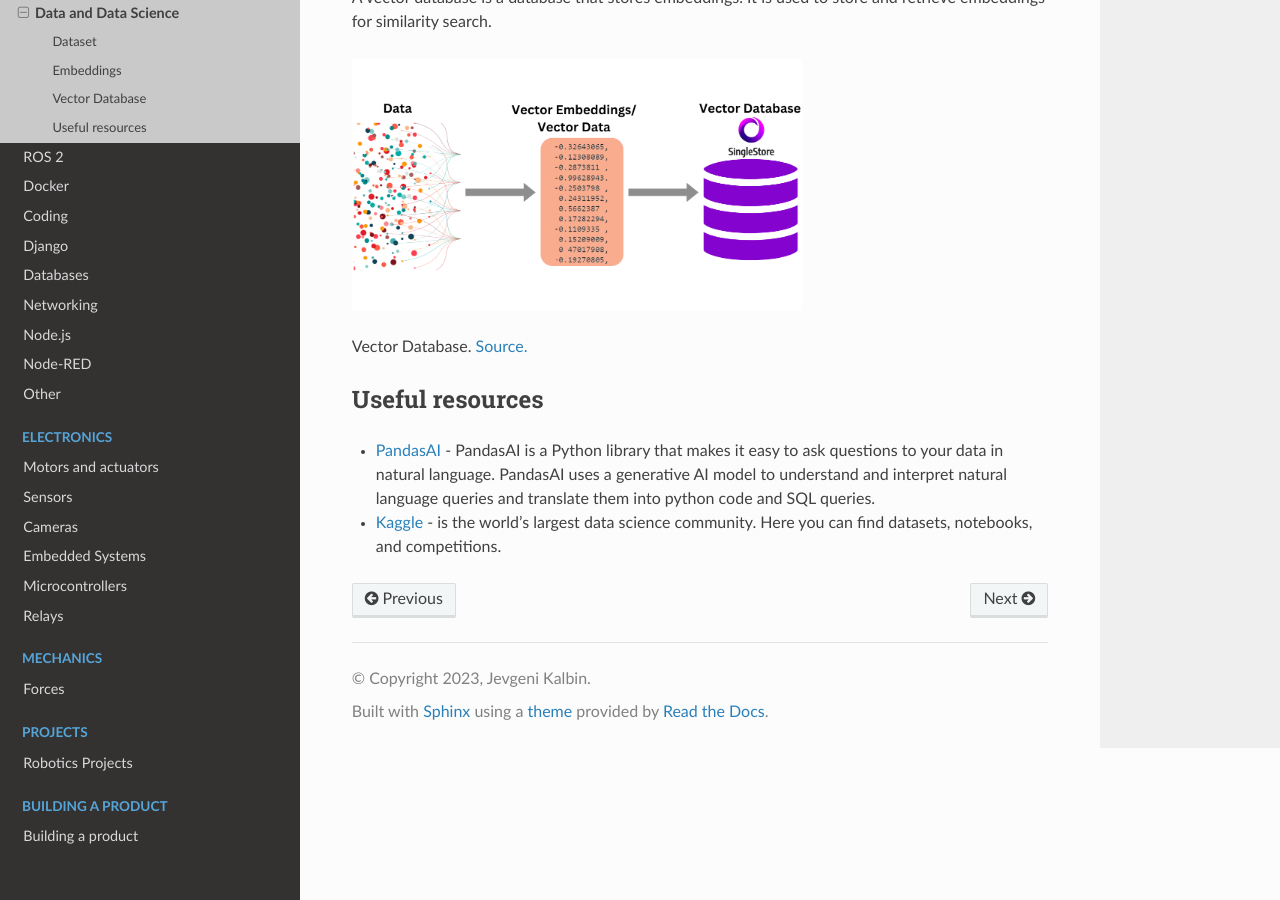
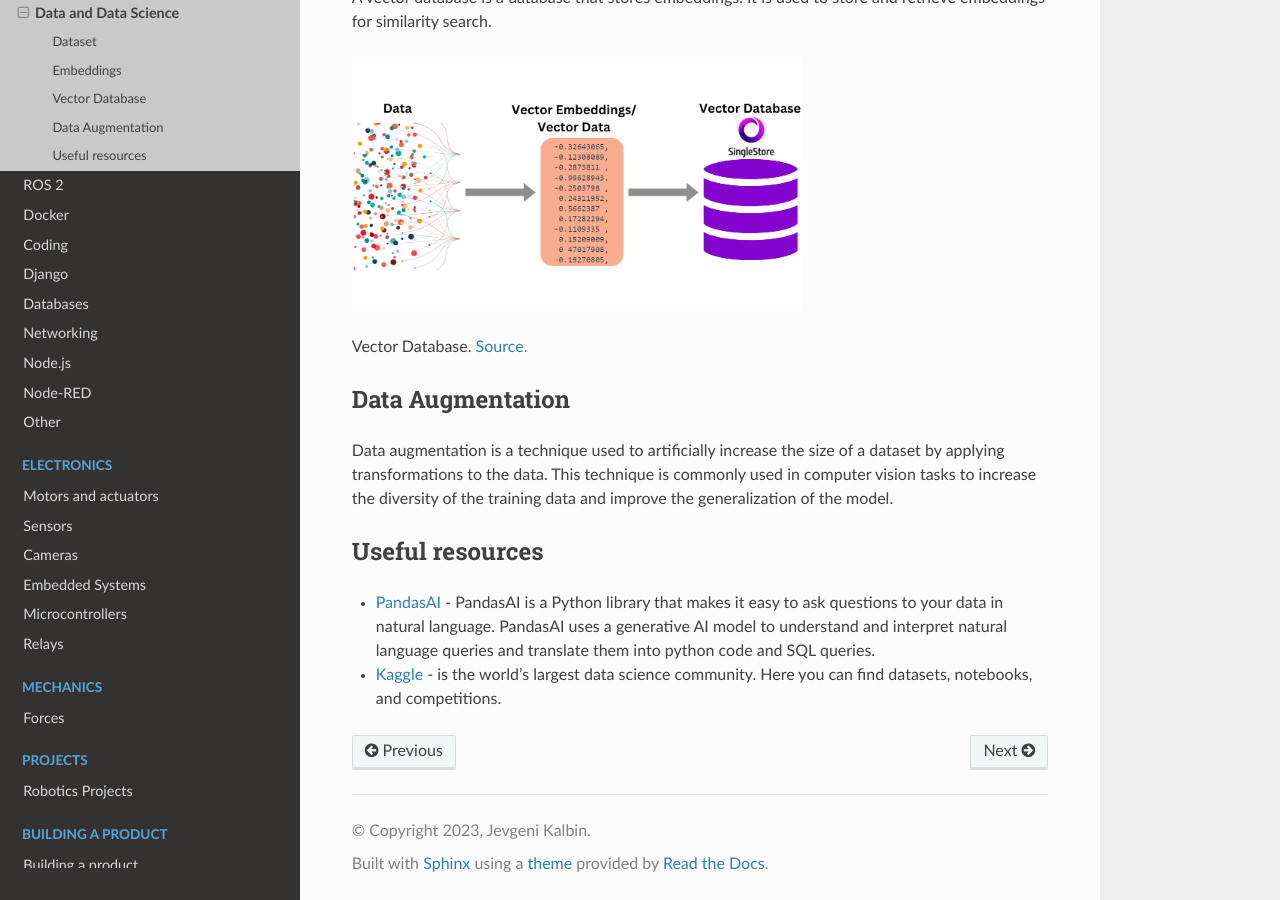
Before and after one commit to jevgenik/manuals, a Sphinx documentation site: the page built from source/files/software/ai/data_and_data_science.rst, in a window 1280 px wide and 900 px high, scrolled down 1661 px. Built offline with Sphinx 7.4.7 and the Read the Docs theme 2.0.0, drawn with Linux system fonts in a browser that asks for light colours; pages that are not in the unit, such as notebooks, are missing from menus.

Commit message:
data augmemntation

```diff
--- a/source/files/software/ai/data_and_data_science.rst
+++ b/source/files/software/ai/data_and_data_science.rst
@@ -49,6 +49,7 @@ For creating embeddings, we can use pre-trained models like Word2Vec, GloVe, Fas
 These models take in text data and output embeddings for each word in the text.
 For images we can use pre-trained models like ResNet, VGG, etc. These models take in images and output embeddings for each image.
 
+
 Vector Database
 ===============
 A vector database is a database that stores embeddings. It is used to store and retrieve embeddings for similarity search.
@@ -60,6 +61,12 @@ A vector database is a database that stores embeddings. It is used to store and
 Vector Database. `Source. <https://www.linkedin.com/pulse/complete-guide-creating-storing-vector-embeddings-pavan-belagatti-5fyfc/>`_
 
 
+Data Augmentation
+=================
+Data augmentation is a technique used to artificially increase the size of a dataset by applying transformations to the data.
+This technique is commonly used in computer vision tasks to increase the diversity of the training data and improve the generalization
+of the model.
+
 
 Useful resources
 ================
```
